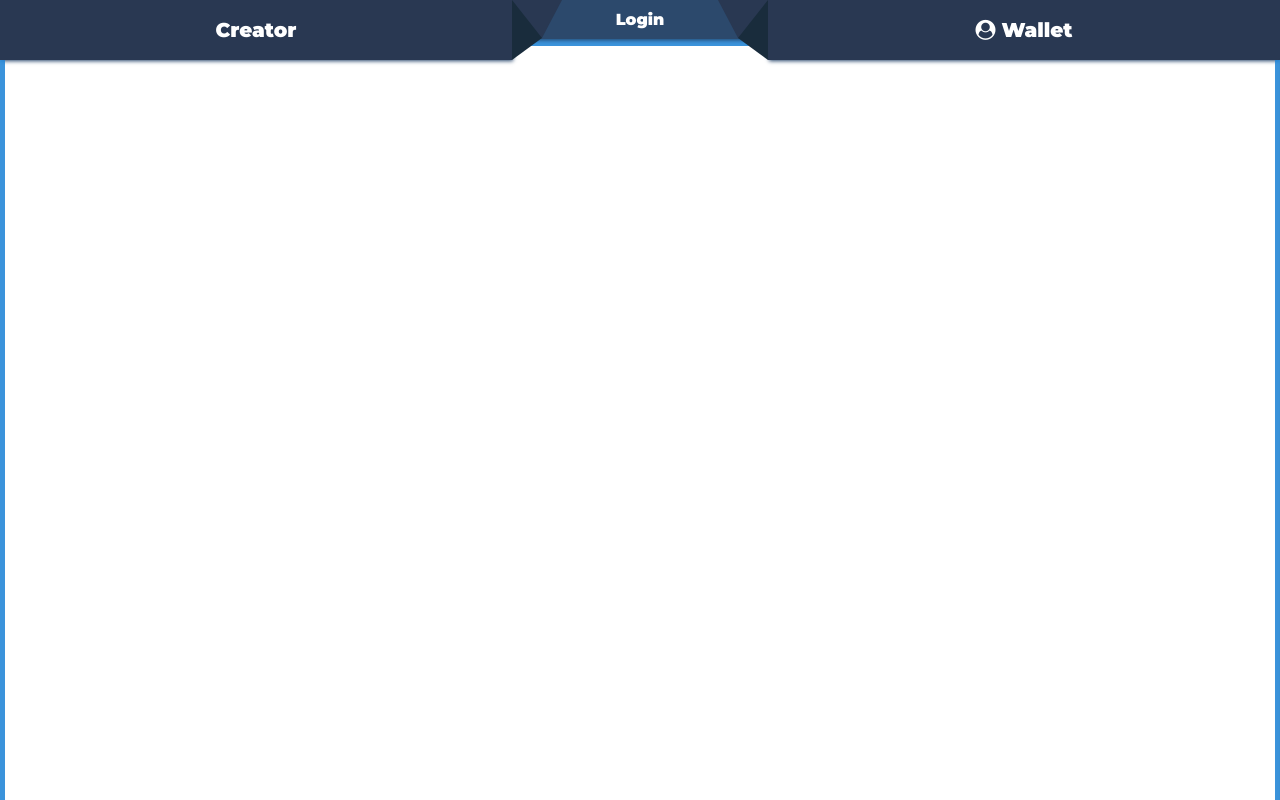
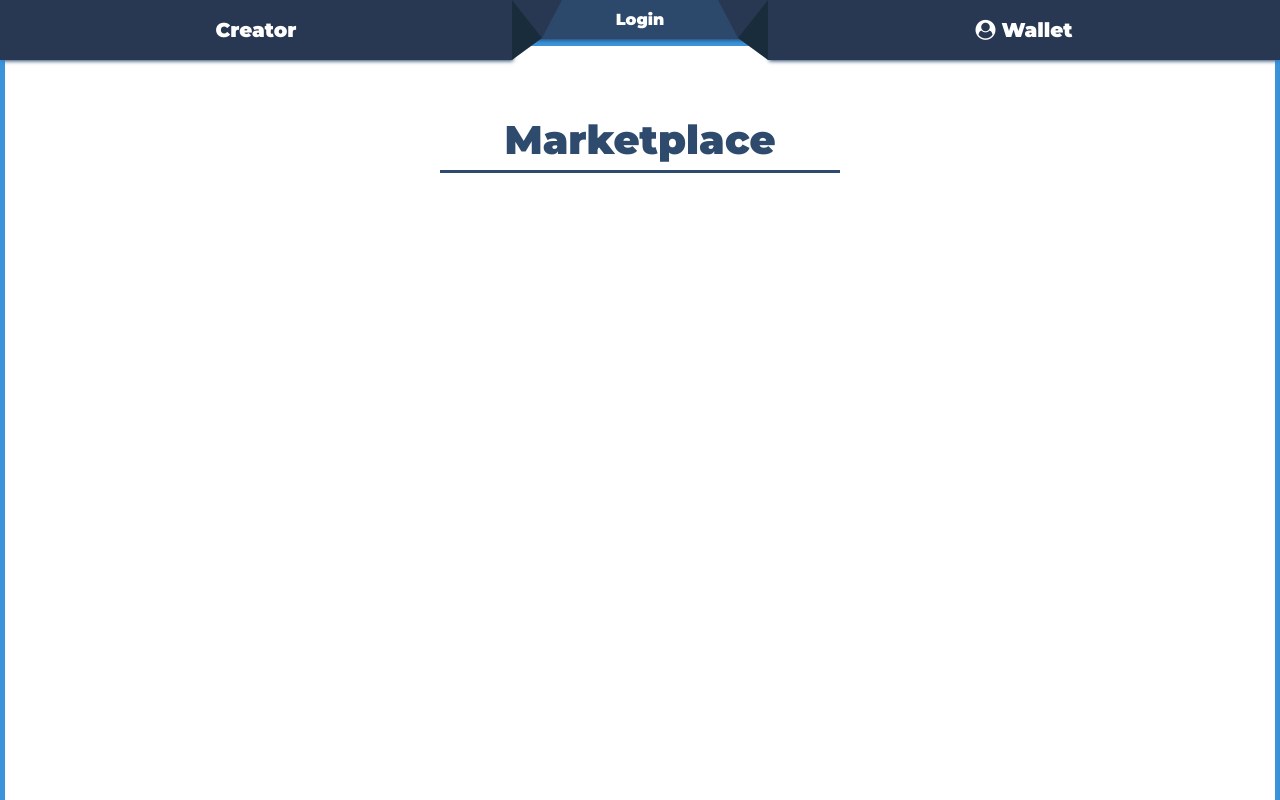
Before and after one commit to baxterjfinch/eosjs_dgoods_testing, a website: page public/index.html in a window 1280 px wide. Drawn offline with nearby package versions, Linux system fonts and the light colour scheme; no server answers.

Commit message:
added marketplace header

```diff
--- a/interact/dgoods.js
+++ b/interact/dgoods.js
@@ -280,7 +280,7 @@ module.exports = {
             code: contract,      // Contract that we target
             scope: scope,         // Account that owns the data
             table: 'asks',        // Table name
-            limit: 10,                // Maximum number of rows that we want to get
+            limit: 1000,                // Maximum number of rows that we want to get
             reverse: false,           // Optional: Get reversed data
             show_payer: false          // Optional: Show ram payer
           }).then((results) => {
--- a/public/js/components/sell_token_panel.js
+++ b/public/js/components/sell_token_panel.js
@@ -10,7 +10,7 @@ export default class SellTokenPanel {
             <div id="sell_token_slider" class="sell-token-slider">
                 <div class="sell-token-header">Selling: </div><div class="sell-token-info">${this.name}</div>
                 <input class="sell-token-price" placeholder="Set A Price"></input>
-                <div id="submit_sell_order" class="submit-sell-button">Submit Sell Order</div>
+                <div id="submit_sell_order" class="submit-sell-button">Submit Sale Order</div>
             </div>
         `;
         document.getElementById('sell_token_slider').style.left = "-393px";
--- a/public/js/components/token_container.js
+++ b/public/js/components/token_container.js
@@ -6,6 +6,7 @@ export default class TokenContainer {
 
     Render() {
         return `
+            <div class="marketplace-header">Marketplace</div>
             <div id="token_container_main" class="token-container-mason">
             </div>
         `;
--- a/public/style/main.css
+++ b/public/style/main.css
@@ -217,9 +217,8 @@ body {
 }
 
 .token-container-mason {
-    height: 100%;
+    height: calc(100% - 197px);
     overflow-y: auto;
-    margin-top: 110px;
     background-color: transparent;
 }
 
@@ -230,6 +229,8 @@ body {
     height: auto;
     display: inline-block;
     margin: 15px;
+    border-bottom: 7px solid #4490d5;
+    border-left: 7px solid #2e4b6e;
 }
 
 .token-card-mason:hover {
@@ -245,7 +246,7 @@ body {
     display: block;
     line-height: 50px;
     font-weight: 900;
-    color: black;
+    color: #2e4b6e;
     text-align: left;
     width: 100%;
     padding: 25px;
@@ -463,3 +464,34 @@ body {
     padding: 10px;
     height: 50px;
 }
+
+.marketplace-header {
+    margin-top: 110px;
+    font-size: 40px;
+    font-weight: 900;
+    color: #2e4b6e;
+    width: 400px;
+    margin-left: calc(50% - 200px);
+    border-bottom: 3px solid #2e4b6e;
+    margin-bottom: 25px;
+}
+
+/* width */
+::-webkit-scrollbar {
+  width: 10px;
+}
+
+/* Track */
+::-webkit-scrollbar-track {
+  background: #ffffff;
+}
+
+/* Handle */
+::-webkit-scrollbar-thumb {
+  background: #293852;
+}
+
+/* Handle on hover */
+::-webkit-scrollbar-thumb:hover {
+  background: #555;
+}
--- a/start.js
+++ b/start.js
@@ -191,15 +191,15 @@ app.get('/api/marketplace', (req, res) => {
 // Dgoods.IssueToken(api, account, testIssueTokenData);
 // Dgoods.GetAllDgoodTables(rpc, account, 'dgood');
 // Dgoods.GetTableRows(rpc, 'dgoodstats', contractAccount);
-Dgoods.GetCatagoryTable(rpc, contractAccount, 'testcat', 'dgoodstats');
+// Dgoods.GetCatagoryTable(rpc, contractAccount, 'testcat', 'dgoodstats');
 // Dgoods.GetCatagoryTable(rpc, account, testIssueTokenData.category, 'dgoodstats');
-Dgoods.GetAccountTokens(rpc, contractAccount, secondAccount, 'accounts');
+// Dgoods.GetAccountTokens(rpc, contractAccount, secondAccount, 'accounts');
 // Dgoods.TransferNFT(api, account, secondAccount, [35, 36], "memo test");
 // Dgoods.TransferFT(api, account, secondAccount, buyerAccount, testIssueFungibleTokenData.category, testIssueFungibleTokenData.token_name, "100 DOOPS", "memo test");
 // Dgoods.BurnNFTTokens(api, account, secondAccount, [5])
 // Dgoods.BurnFTTokens(api, account, secondAccount, 3, "25 DOOPS")
 // Dgoods.CancelNFTSale(api, account, secondAccount, 5);
-// Dgoods.SubmitTokenForSale(api, account, secondAccount, [15], "1.0000 EOS");
+// Dgoods.SubmitTokenForSale(api, contractAccount, contractAccount, [39], "473.0050 EOS");
 // Dgoods.GetTokensForSale(rpc, account, account);
 // Dgoods.BuyTokenForSale(api, account, buyerAccount, 15);
 // Utils.GetContract(api, account);
```
